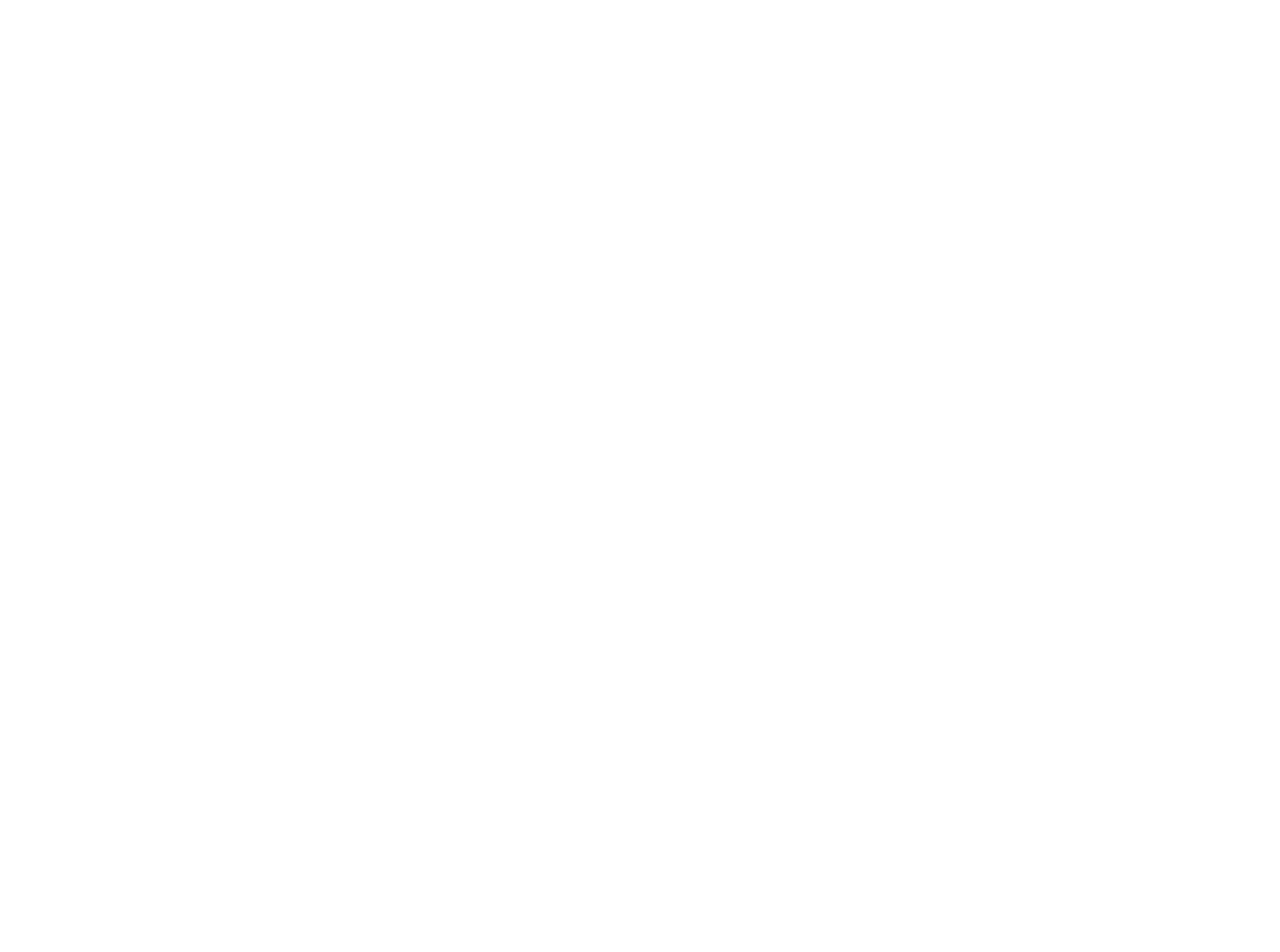
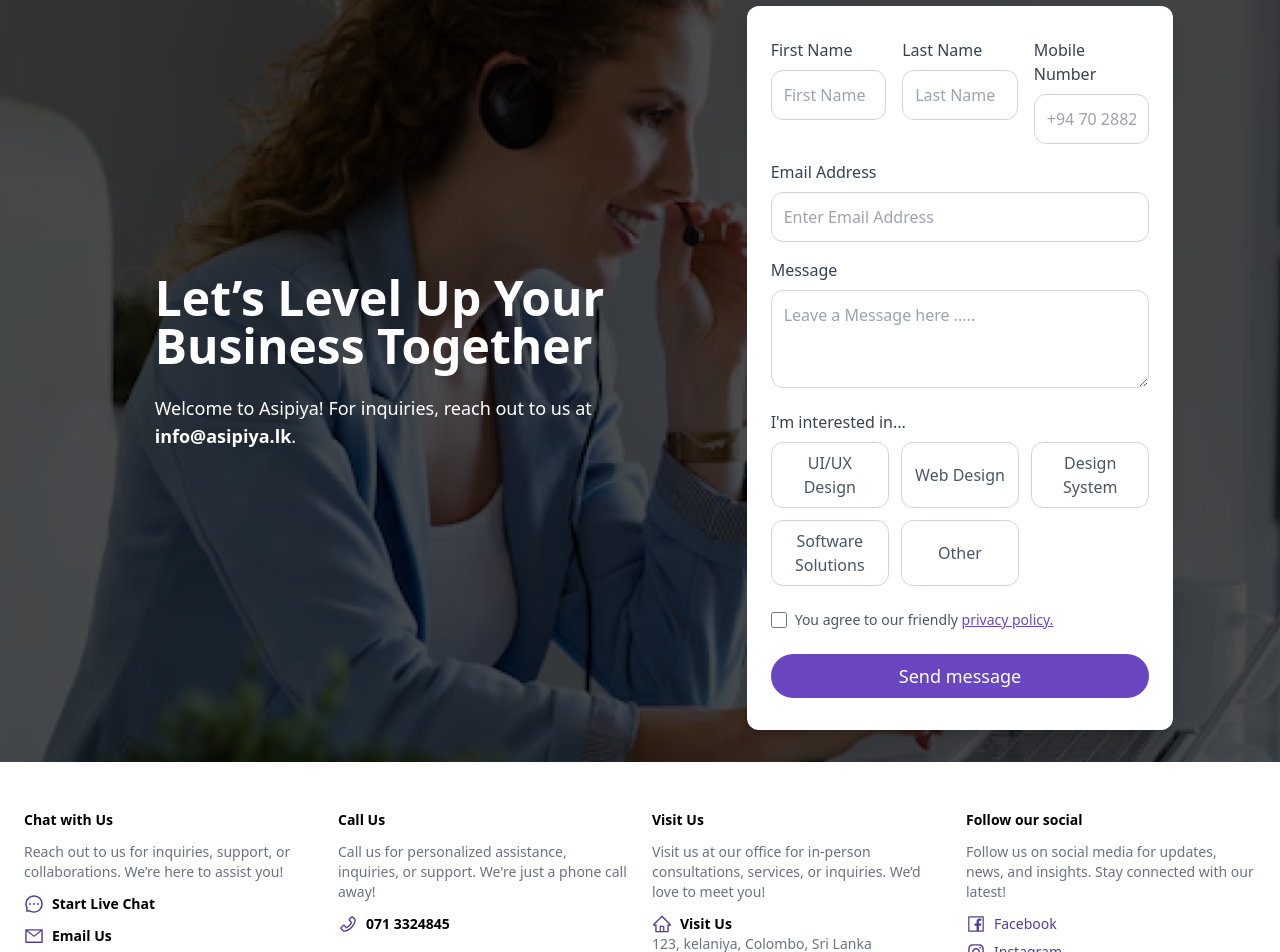
Before and after one commit to SPLkavinga/Asipiya-website, a React (Create React App) app: page /contact in a window 1280 px wide. Before the commit this address had no page. Shown: the part 128-1080 px from the top of the page. Before the commit the page ends 800 px from the top, so only its background shows below. Built offline with nearby package versions, Linux system fonts and the light colour scheme.

Commit message:
i have added contactus page

```diff
--- a/src/App.jsx
+++ b/src/App.jsx
@@ -1,6 +1,7 @@
 import { BrowserRouter,Routes,Route } from 'react-router-dom';
 import Home from './Pages/Home';
 import AboutUs from './Pages/AboutUs';
+import Contact from './Pages/Contact';
 
 function App() {
   return (
@@ -8,6 +9,7 @@ function App() {
     <Routes>
       <Route path='/' element={<Home/>}/>
       <Route path='/about' element={<AboutUs/>}/>
+      <Route path='/contact' element={<Contact/>}/>
     </Routes>
     </BrowserRouter>
   );
--- a/src/Components/NabBar.jsx
+++ b/src/Components/NabBar.jsx
@@ -29,7 +29,7 @@ function NavBar() {
           <a href="/Careers" className="hover:text-[#9733D1]">Careers</a>
         </li>
         <li>
-          <a href="/ContactUs" className="hover:text-[#9733D1]">Contact Us</a>
+          <a href="/contact" className="hover:text-[#9733D1]">Contact Us</a>
         </li>
       </ul>
 
@@ -111,7 +111,7 @@ function NavBar() {
             <a href="/Careers" className="hover:text-[#9733D1]">Careers</a>
           </li>
           <li>
-            <a href="/ContactUs" className="hover:text-[#9733D1]">Contact Us</a>
+            <a href="/contact" className="hover:text-[#9733D1]">Contact Us</a>
           </li>
         </ul>
       </div>
--- /dev/null
+++ b/src/Pages/Contact.jsx
@@ -0,0 +1,243 @@
+import { Link } from 'react-router-dom';
+import { AiOutlineMessage, AiOutlineMail, AiOutlinePhone, AiOutlineHome, AiOutlineFacebook, AiOutlineInstagram, AiOutlineLinkedin } from 'react-icons/ai';
+import backgroundImg from '../assets/Contact.png';
+import NavBar from './../Components/NabBar';
+import Footer from './../Components/Footer';
+
+function Contact() {
+  return (
+    <>
+        <NavBar/>
+      {/* Full-screen background section */}
+      <div
+        className="relative flex flex-col items-center justify-center w-full h-auto bg-center bg-cover md:flex-row md:h-screen"
+        style={{
+          backgroundImage: `url(${backgroundImg})`,
+          backgroundSize: 'cover',
+        }}
+      >
+        {/* Darker overlay */}
+        <div className="absolute inset-0 z-0 bg-black bg-opacity-70"></div>
+
+        {/* Left Side: Text Content */}
+        <div className="z-10 w-full px-6 py-8 text-center text-white md:w-1/2 md:px-12 md:text-left">
+          <h2 className="text-3xl font-bold md:text-4xl lg:text-5xl">
+            Let’s Level Up Your
+          </h2>
+          <h2 className="text-3xl font-bold md:text-4xl lg:text-5xl">
+            Business Together
+          </h2>
+          <p className="mt-4 text-sm md:mt-6 md:text-lg">
+            Welcome to Asipiya! For inquiries, reach out to us at <strong>info@asipiya.lk</strong>.
+          </p>
+        </div>
+
+        {/* Right Side: Contact Form */}
+        <div className="z-10 w-full px-6 py-8 mt-8 bg-white shadow-lg md:mt-3 rounded-xl md:w-1/2 lg:w-1/3">
+          <form>
+            {/* First Row: First Name, Last Name, and Phone Number */}
+            <div className="grid grid-cols-1 gap-4 mb-4 sm:grid-cols-2 lg:grid-cols-3">
+              <div>
+                <label className="block mb-2 text-gray-700">First Name</label>
+                <input
+                  type="text"
+                  placeholder="First Name"
+                  className="w-full p-3 text-gray-600 border border-gray-300 rounded-xl focus:outline-none focus:ring-2 focus:ring-purple-500"
+                />
+              </div>
+              <div>
+                <label className="block mb-2 text-gray-700">Last Name</label>
+                <input
+                  type="text"
+                  placeholder="Last Name"
+                  className="w-full p-3 text-gray-600 border border-gray-300 rounded-xl focus:outline-none focus:ring-2 focus:ring-purple-500"
+                />
+              </div>
+              <div>
+                <label className="block mb-2 text-gray-700">Mobile Number</label>
+                <input
+                  type="text"
+                  placeholder="+94 70 2882 222"
+                  className="w-full p-3 text-gray-600 border border-gray-300 rounded-xl focus:outline-none focus:ring-2 focus:ring-purple-500"
+                />
+              </div>
+            </div>
+
+            {/* Email Address */}
+            <div className="mb-4">
+              <label className="block mb-2 text-gray-700">Email Address</label>
+              <input
+                type="email"
+                placeholder="Enter Email Address"
+                className="w-full p-3 text-gray-600 border border-gray-300 rounded-xl focus:outline-none focus:ring-2 focus:ring-purple-500"
+              />
+            </div>
+
+            {/* Message */}
+            <div className="mb-4">
+              <label className="block mb-2 text-gray-700">Message</label>
+              <textarea
+                placeholder="Leave a Message here ....."
+                className="w-full p-3 text-gray-600 border border-gray-300 rounded-xl focus:outline-none focus:ring-2 focus:ring-purple-500"
+                rows="3"
+              ></textarea>
+            </div>
+
+            {/* Interested Options */}
+            <div className="mb-6">
+              <label className="block mb-2 text-gray-700">I'm interested in...</label>
+              <div className="grid grid-cols-2 gap-3 sm:grid-cols-3">
+                <button
+                  type="button"
+                  className="p-2 text-gray-600 border border-gray-300 rounded-xl hover:bg-purple-500 hover:text-white focus:outline-none"
+                >
+                  UI/UX Design
+                </button>
+                <button
+                  type="button"
+                  className="p-2 text-gray-600 border border-gray-300 rounded-xl hover:bg-purple-500 hover:text-white focus:outline-none"
+                >
+                  Web Design
+                </button>
+                <button
+                  type="button"
+                  className="p-2 text-gray-600 border border-gray-300 rounded-xl hover:bg-purple-500 hover:text-white focus:outline-none"
+                >
+                  Design System
+                </button>
+                <button
+                  type="button"
+                  className="p-2 text-gray-600 border border-gray-300 rounded-xl hover:bg-purple-500 hover:text-white focus:outline-none"
+                >
+                  Software Solutions
+                </button>
+                <button
+                  type="button"
+                  className="p-2 text-gray-600 border border-gray-300 rounded-xl hover:bg-purple-500 hover:text-white focus:outline-none"
+                >
+                  Other
+                </button>
+              </div>
+            </div>
+
+            {/* Privacy Policy */}
+            <div className="flex items-center mb-6">
+              <input
+                type="checkbox"
+                id="agree"
+                className="w-4 h-4 text-purple-600 border-gray-300 rounded focus:ring-purple-500"
+              />
+              <label htmlFor="agree" className="ml-2 text-sm text-gray-600">
+                You agree to our friendly{' '}
+                <a href="#" className="text-purple-500 underline">
+                  privacy policy.
+                </a>
+              </label>
+            </div>
+
+            {/* Submit Button */}
+            <button
+              type="submit"
+              className="w-full py-2 text-lg text-white transition-all bg-purple-500 rounded-full hover:bg-purple-600"
+            >
+              Send message
+            </button>
+          </form>
+        </div>
+      </div>
+      <br />
+      <br />
+
+      <div className="container px-6 mx-auto ">
+        <div className="grid grid-cols-1 gap-6 mt-4 md:grid-cols-4 md:mt-0">
+            {/* Section 1 */}
+            <div>
+            <p className="mb-3 text-sm font-semibold">Chat with Us</p>
+            <p className="text-sm text-gray-500">
+                Reach out to us for inquiries, support, or collaborations. We’re here to assist you!
+            </p>
+            <p className="flex items-center mt-3 space-x-2 text-sm font-semibold">
+                <AiOutlineMessage className="w-5 h-5 text-purple-600" />
+                <span>Start Live Chat</span>
+            </p>
+            <Link
+                to="/contact"
+                className="flex items-center mt-3 space-x-2 text-sm text-purple-600"
+                >
+                <AiOutlineMail className="w-5 h-5" />
+                <span className='font-semibold text-black'>Email Us</span>
+            </Link>
+            </div>
+
+            {/* Section 2 */}
+            <div>
+            <p className="mb-3 text-sm font-semibold">Call Us</p>
+            <p className="text-sm text-gray-500">
+                Call us for personalized assistance, inquiries, or support. We're just a phone call away!
+            </p>
+            <p className="flex items-center mt-3 space-x-2 text-sm font-semibold">
+                <AiOutlinePhone className="w-5 h-5 text-purple-600" />
+                <span>071 3324845</span>
+            </p>
+
+            </div>
+
+            {/* Section 3 */}
+            <div>
+            <p className="mb-3 text-sm font-semibold">Visit Us</p>
+            <p className="text-sm text-gray-500">
+                Visit us at our office for in-person consultations, services, or inquiries. We’d love to meet you!
+            </p>
+            <p className="flex items-center mt-3 space-x-2 text-sm font-semibold">
+                <AiOutlineHome className="w-5 h-5 text-purple-600" />
+                <span>Visit Us</span>
+            </p>
+            <p className="text-sm text-gray-500">
+                123, kelaniya, Colombo, Sri Lanka
+            </p>
+            </div>
+
+            {/* Section 4 */}
+            <div>
+      <p className="mb-3 text-sm font-semibold">Follow our social</p>
+      <p className="mb-3 text-sm text-gray-500">
+        Follow us on social media for updates, news, and insights. Stay connected with our latest!
+      </p>
+
+      <div className="flex flex-col space-y-2">
+        <Link
+          to="/facebook"
+          className="flex items-center space-x-2 text-sm text-purple-600"
+        >
+          <AiOutlineFacebook className="w-5 h-5" />
+          <span>Facebook</span>
+        </Link>
+
+        <Link
+          to="/instagram"
+          className="flex items-center space-x-2 text-sm text-purple-600"
+        >
+          <AiOutlineInstagram className="w-5 h-5" />
+          <span>Instagram</span>
+        </Link>
+
+        <Link
+          to="/linkedin"
+          className="flex items-center space-x-2 text-sm text-purple-600"
+        >
+          <AiOutlineLinkedin className="w-5 h-5" />
+          <span>LinkedIn</span>
+        </Link>
+      </div>
+    </div>
+        </div>
+        </div>
+        <br />
+      <br />
+
+      <Footer/>
+    </>
+  );
+}
+
+export default Contact;
--- a/src/Pages/Home.jsx
+++ b/src/Pages/Home.jsx
@@ -6,9 +6,6 @@ import img2 from '../assets/img1.png';
 import img3 from "../assets/rafiki.png"
 import img4 from "../assets/Group 201.png"
 import img5 from "../assets/amico.png"
-import Project1 from "../assets/project 1.jpg"
-import Project2 from "../assets/project 2.jpg"
-import Project3 from "../assets/project 3.jpg"
 import backgroundImg from '../assets/background.png';
 import frame from '../assets/Frame 4.png'
 import WhyChooseUs from './../Components/WhyChooseUs';
--- a/tailwind.config.js
+++ b/tailwind.config.js
@@ -4,7 +4,17 @@ module.exports = {
     "./src/**/*.{js,jsx,ts,tsx}",
   ],
   theme: {
-    extend: {},
+    extend: {
+      colors: {
+        purple: {
+          500: '#6B46C1',
+          600: '#553C9A',
+        },
+        indigo: {
+          600: '#5A67D8',
+        },
+      },
+    },
   },
   plugins: [],
 }
```
Also changed, not shown: src/assets/Contact.png (added).
